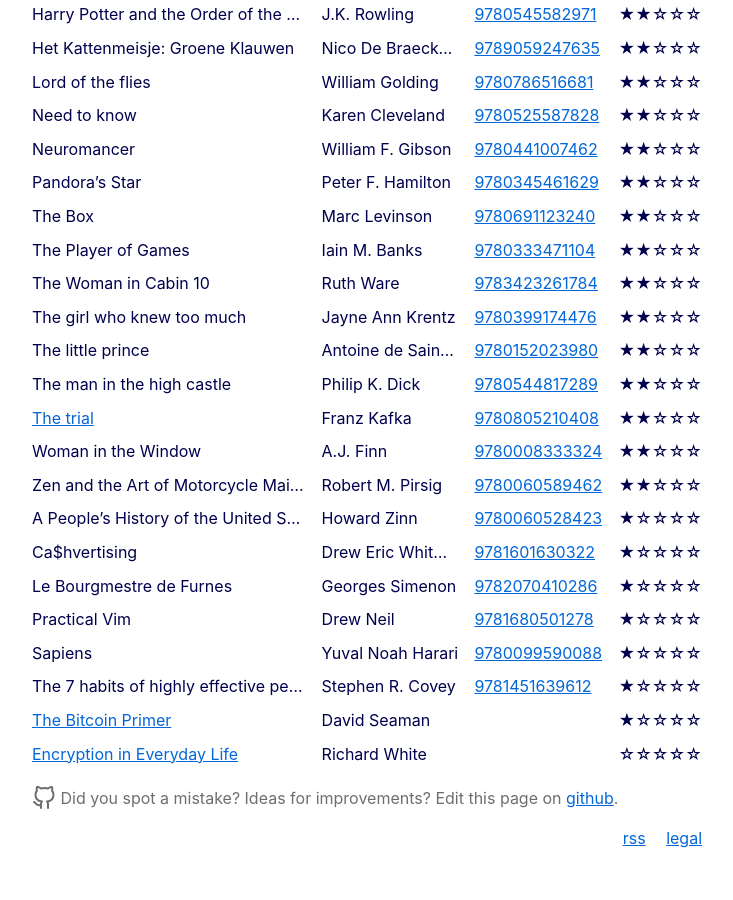
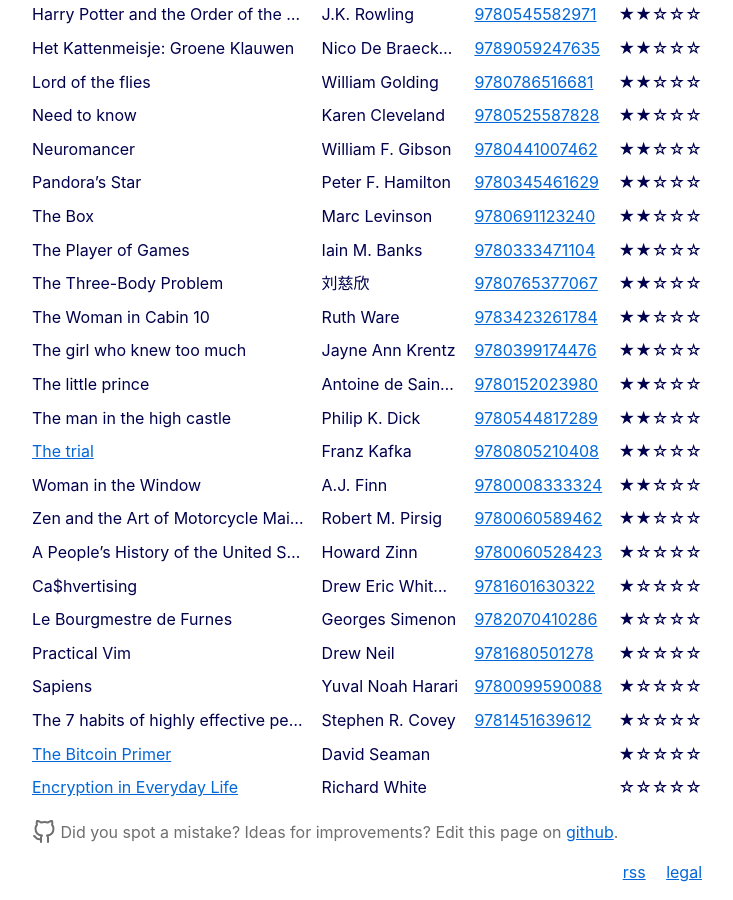
Before and after one commit to cimm/suffix, a Jekyll site: the page built from reading/index.html, in a window 1280 px wide and 900 px high, scrolled down 2408 px. Shown: the whole window, without its empty margins (273-1006 px from the left). Built offline with Jekyll 4.4.1, drawn with Linux system fonts in a browser that asks for light colours; before the commit the page ends 3274 px from its top, so only the background shows below that.

Commit message:
Add The Three-Body Problem to reading list

```diff
--- a/_data/books.yml
+++ b/_data/books.yml
@@ -329,6 +329,10 @@
   author: "J.R.R. Tolkien"
   isbn13: 9780345339713
   rating: 5
+- name: "The Three-Body Problem"
+  author: "刘慈欣"
+  isbn13: 9780765377067
+  rating: 2
 - name: "The Woman in Cabin 10"
   author: "Ruth Ware"
   isbn13: 9783423261784
```
